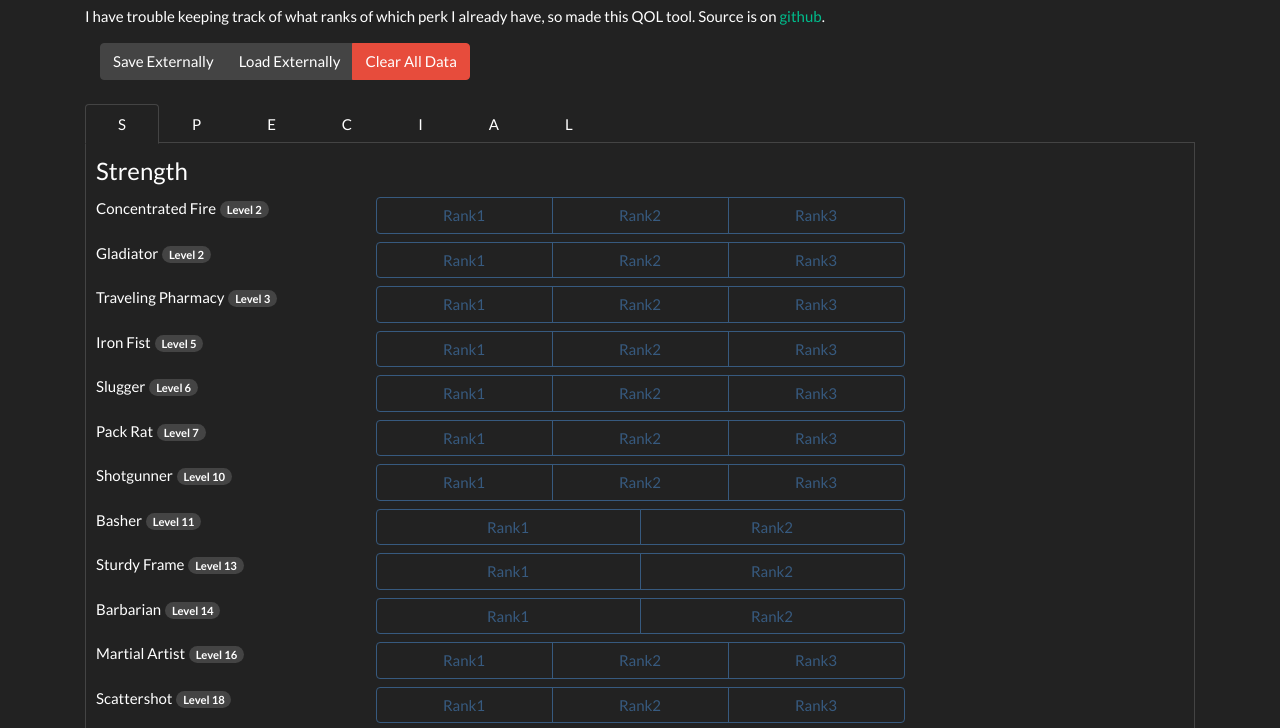
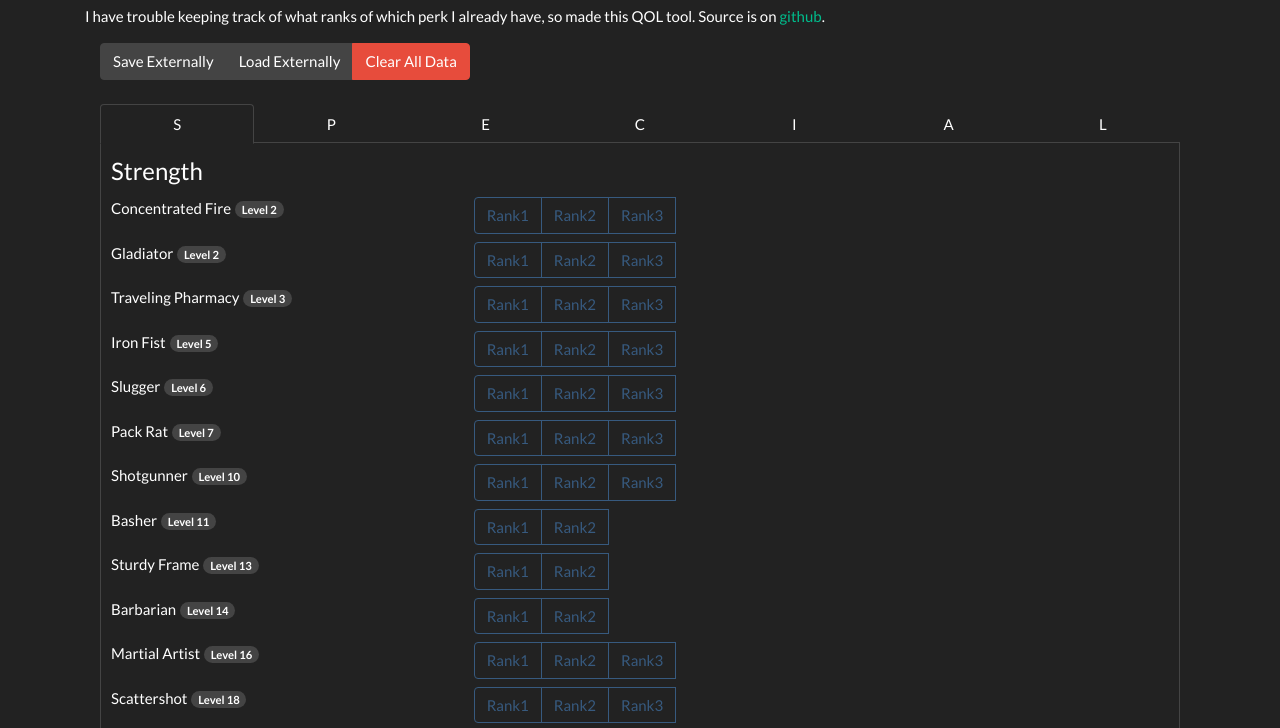
Before and after one commit to nwesterhausen/fallout-perk-tracker, a plain HTML site: page index.html in a window 1280 px wide. Shown: the part 61-789 px from the top of the page. Drawn offline with nearby package versions, Linux system fonts and the light colour scheme.

Commit message:
Adjust buttons.

```diff
--- a/index.html
+++ b/index.html
@@ -2,6 +2,7 @@
 <html lang="en">
   <head>
       <meta charset="UTF-8">
+      <meta name="viewport" content="width=device-width, initial-scale=1.0">
       <title>Perk Tracker for Fallout 76</title>
 
       <link href="https://stackpath.bootstrapcdn.com/bootstrap/4.1.3/css/bootstrap.min.css" type="text/css"
@@ -48,7 +49,7 @@
             </div>
         </div>
         <p id="alertbox" class="pt-1"></p>
-        <div id="content"></div>
+        <div class="container-fluid" id="content"></div>
     </div>
     <script src="./main.js"></script>
   </body>
--- a/main.js
+++ b/main.js
@@ -39,7 +39,7 @@ $("#btnLoadPaste").click(loadFromClipboard);
 
 function generateRadios() {
     let contentdiv = $("#content");
-    let tabheader = "<ul class=\"nav nav-tabs\">\n";
+    let tabheader = "<ul class=\"nav nav-tabs nav-justified\">\n";
     let key = "strength";
 
     for (let special of Object.keys(PERKS)) {
@@ -55,18 +55,18 @@ function generateRadios() {
         tabcontent += "<legend>" + special + "</legend>";
         for (let i = 0; i < PERKS[special].length; i++) {
             let groupname = PERKS[special][i].name.replace(/[ !'".]/g, "-").toLowerCase();
-            let radios = "<div class='row mb-2' id='" + groupname + "'><div class='col-sm-3'><span class='mr-1'>" + PERKS[special][i].name + "</span><span class='badge badge-pill badge-secondary'>Level " + PERKS[special][i].levelreq + "</span></div>" +
-                "<div class=\"btn-group btn-group-toggle col-sm-6\" data-toggle=\"buttons\">";
+            let radios = "<div class='row mb-2' id='" + groupname + "'><div class='col-sm-4'><span class='mr-1'>" + PERKS[special][i].name + "</span><span class='badge badge-pill badge-secondary'>Level " + PERKS[special][i].levelreq + "</span></div>" +
+                "<div class=\"btn-group btn-group-toggle col-sm-auto\" data-toggle=\"buttons\">";
             for (let j = 1; j <= PERKS[special][i].ranks; j++)
                 radios += "<label class=\"btn btn-outline-primary\">" +
                     "<input type=\"radio\" name=\"" + groupname + "\" id=\"" + groupname + "rank" + j + "\" autocomplete=\"off\"> Rank" + j +
                     "</label>";
-            radios += "</div>" +
-                "<div class='col-sm-3'><button hidden='' class='btn btn-danger btn-sm' id='reset-" + groupname + "' onclick='(function(){" +
+            radios += "" +
+                "<div class='col-sm-auto'><button hidden='' class='btn btn-danger btn-sm' id='reset-" + groupname + "' onclick='(function(){" +
                 "$(\"#" + groupname + " > div > label\").removeClass(\"active\");" +
                 "$(\"#reset-" + groupname + "\").attr(\"hidden\",\"\");" +
-                "})()'>RESET</button></div>" +
-                "</div>";
+                "})()'>&times;</button></div>" +
+                "</div></div>";
             tabcontent += radios;
         }
         tabcontent += "</div>";
```
